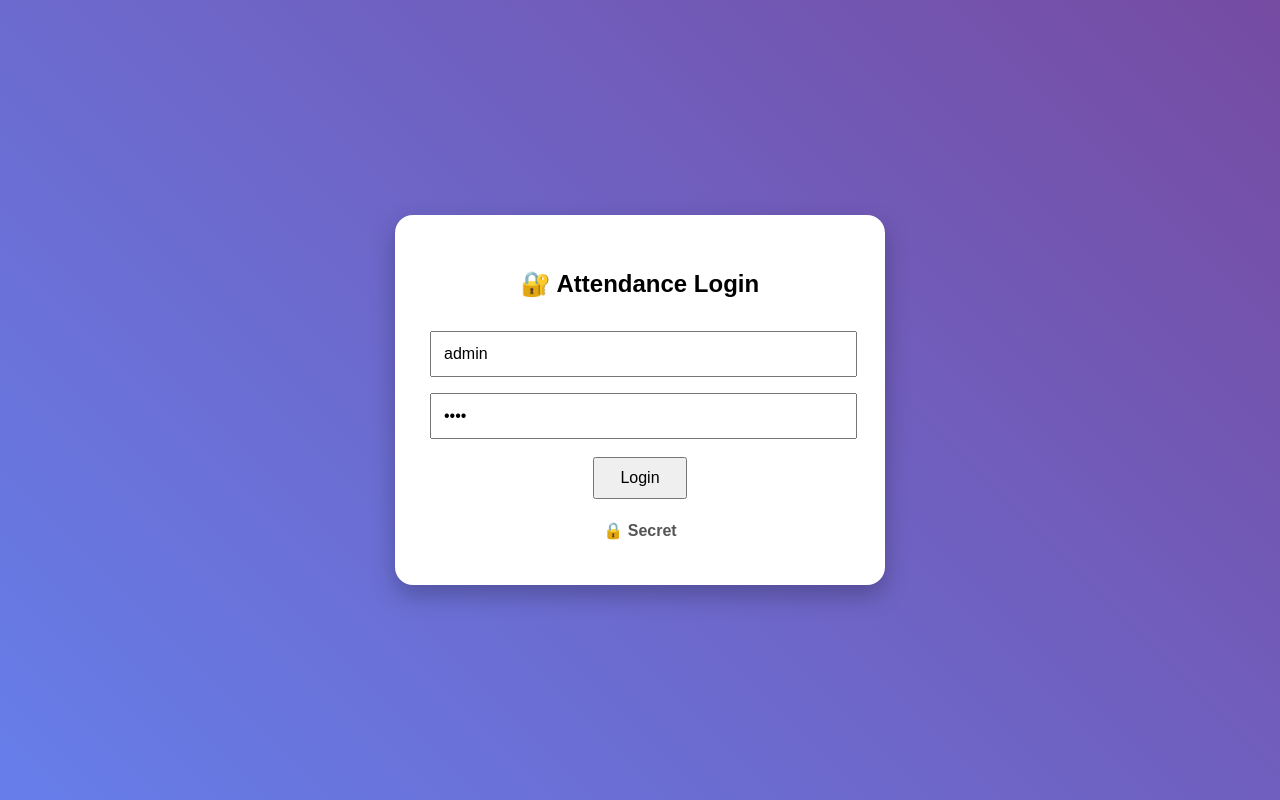
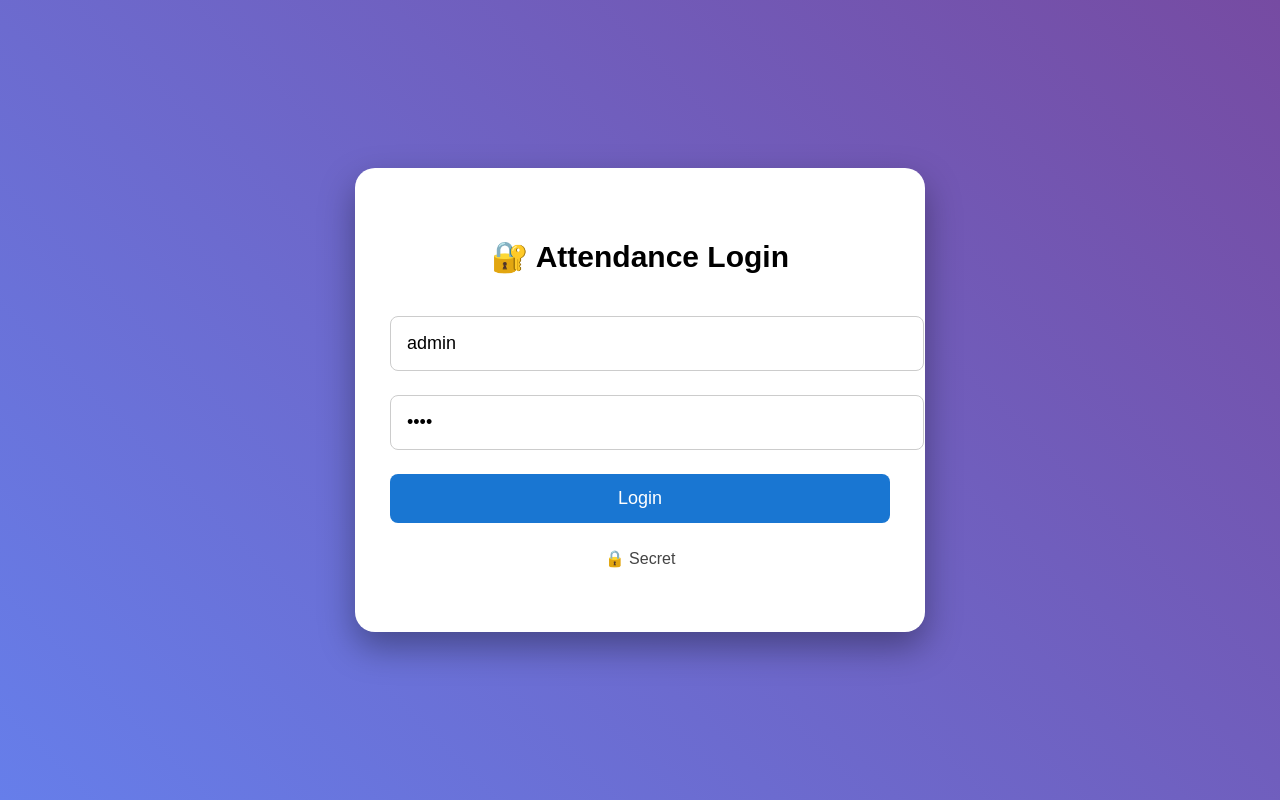
Before and after one commit to ravisahariya/my-data-site, a plain HTML site: page index.html in a window 1280 px wide. Drawn offline with Linux system fonts and the light colour scheme.

Commit message:
Update index.html
Signed-off-by: RAVI SAHARIYA <ravisahariya3.bzy@gmail.com>

```diff
--- a/index.html
+++ b/index.html
@@ -15,50 +15,66 @@ body{
   background:linear-gradient(45deg,#667eea,#764ba2);
 }
 
-/* LOGIN CARD */
+/* BIG CARD */
 .card{
   background:white;
-  width:95%;
-  max-width:420px;
-  padding:35px;
-  border-radius:18px;
+  width:92%;
+  max-width:500px;
+  padding:50px 35px;
+  border-radius:20px;
   text-align:center;
-  box-shadow:0 10px 25px rgba(0,0,0,0.25);
+  box-shadow:0 15px 35px rgba(0,0,0,0.35);
 }
 
-h2{
-  margin-bottom:25px;
+/* TITLE BIG */
+h1{
+  font-size:30px;
+  margin-bottom:30px;
 }
 
+/* INPUT BIG */
 input{
-  width:95%;
-  padding:12px;
-  margin:8px 0;
+  width:100%;
+  padding:16px;
+  margin:12px 0;
+  font-size:18px;
+  border-radius:8px;
+  border:1px solid #ccc;
+}
+
+/* BUTTON BIG */
+button{
+  width:100%;
+  padding:14px;
+  margin-top:12px;
+  font-size:18px;
+  border:none;
+  border-radius:8px;
+  background:#1976d2;
+  color:white;
+}
+
+/* SECRET BUTTON */
+.secret-btn{
+  background:none;
+  color:#444;
   font-size:16px;
 }
 
-button{
-  padding:10px 25px;
-  margin-top:10px;
-  font-size:16px;
-  cursor:pointer;
-}
-
-.secret-btn{
-  margin-top:12px;
-  background:none;
-  border:none;
-  color:#555;
-  font-weight:bold;
-}
-
-/* secret panel */
+/* SECRET PANEL */
 #secretPanel{
   display:none;
   margin-top:15px;
+  padding:15px;
   background:#f2f2f2;
-  padding:10px;
   border-radius:10px;
+  font-size:16px;
+}
+
+/* MOBILE EXTRA BIG */
+@media(max-width:480px){
+  h1{font-size:28px}
+  input{font-size:17px}
 }
 </style>
 </head>
@@ -67,21 +83,18 @@ button{
 
 <div class="card">
 
-  <h2>🔐 Attendance Login</h2>
+  <h1>🔐 Attendance Login</h1>
 
   <input id="user" placeholder="Username">
   <input id="pass" type="password" placeholder="Password">
 
   <button onclick="login()">Login</button>
 
-  <br>
-
   <button class="secret-btn" onclick="openSecret()">🔒 Secret</button>
 
-  <!-- secret panel -->
   <div id="secretPanel">
-    <p>User: <span id="showU"></span></p>
-    <p>Pass: <span id="showP"></span></p>
+    User: <span id="showU"></span><br>
+    Pass: <span id="showP"></span><br><br>
 
     <input id="newPass" placeholder="New Password">
     <button onclick="changePass()">Change Password</button>
@@ -91,40 +104,35 @@ button{
 
 <script>
 
-/* default login */
 let userData = JSON.parse(localStorage.getItem("userData")) || {
   user:"admin",
   pass:"1234"
 };
 
-user.value = userData.user;
-pass.value = userData.pass;
+user.value=userData.user;
+pass.value=userData.pass;
 
-/* login */
 function login(){
-  if(user.value === userData.user && pass.value === userData.pass){
+  if(user.value===userData.user && pass.value===userData.pass){
     alert("Login Success ✅");
   }else{
     alert("Wrong Login ❌");
   }
 }
 
-/* secret open */
 function openSecret(){
-  let code = prompt("Enter Secret Code");
-
-  if(code === "1995"){
+  let s=prompt("Enter Secret Code");
+  if(s==="1995"){
     secretPanel.style.display="block";
-    showU.innerText = userData.user;
-    showP.innerText = userData.pass;
+    showU.innerText=userData.user;
+    showP.innerText=userData.pass;
   }
 }
 
-/* change password */
 function changePass(){
-  userData.pass = newPass.value;
-  localStorage.setItem("userData", JSON.stringify(userData));
-  alert("Password Changed ✅");
+  userData.pass=newPass.value;
+  localStorage.setItem("userData",JSON.stringify(userData));
+  alert("Password Changed");
 }
 
 </script>
```
